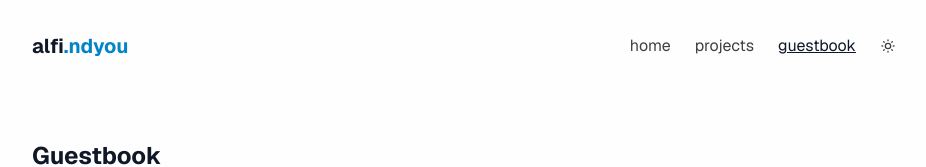
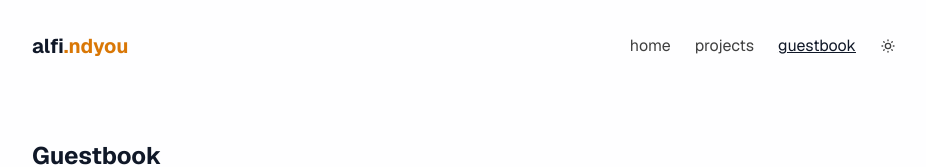
Before and after one commit to syxhri/syxhri.my.id, a Next.js app: page /guestbook in a window 1280 px wide. Shown: the top 167 px of the page, without its empty margins (176-1102 px from the left). Built offline with nearby package versions, Linux system fonts and the light colour scheme; no server answers; the database is empty.

Commit message:
style: switch primary color theme to sunflower vibes

```diff
--- a/src/app/globals.css
+++ b/src/app/globals.css
@@ -3,17 +3,17 @@
 @variant dark (&:where([data-theme="dark"], [data-theme="dark"] *));
 
 @theme {
-  --color-primary-50: #f0f9ff;
-  --color-primary-100: #e0f2fe;
-  --color-primary-200: #bae6fd;
-  --color-primary-300: #7dd3fc;
-  --color-primary-400: #0ea5e9;
-  --color-primary-500: #0284c7;
-  --color-primary-600: #0369a1;
-  --color-primary-700: #075985;
-  --color-primary-800: #0c4a6e;
-  --color-primary-900: #082f49;
-  --color-primary-950: #041c2c;
+  --color-primary-50: #fffbeb;
+  --color-primary-100: #fef3c7;
+  --color-primary-200: #fde68a;
+  --color-primary-300: #fcd34d;
+  --color-primary-400: #fbbf24;
+  --color-primary-500: #d97706;
+  --color-primary-600: #b45309;
+  --color-primary-700: #92400e;
+  --color-primary-800: #78350f;
+  --color-primary-900: #451a03;
+  --color-primary-950: #2b0e00;
 
   --color-shark-50: #f6f6f6;
   --color-shark-100: #e7e7e7;
@@ -34,5 +34,5 @@
 }
 
 .highlight {
-  @apply bg-primary-400 dark:bg-primary-500 text-white px-[0.25rem] font-geist-mono text-sm;
+  @apply bg-primary-200 dark:bg-primary-400 text-neutral-950 px-[0.25rem] font-geist-mono text-sm rounded-xs;
 }
--- a/src/components/button.tsx
+++ b/src/components/button.tsx
@@ -4,7 +4,7 @@ import { cva, VariantProps } from "class-variance-authority";
 const variants = cva('cursor-pointer transition rounded-md py-2 px-4 disabled:pointer-events-none disabled:opacity-50', {
     variants: {
         variant: {
-            primary: 'bg-primary-400 dark:bg-primary-500 hover:bg-primary-500 dark:hover:bg-primary-600 text-white',
+            primary: 'bg-primary-400 hover:bg-primary-500 dark:bg-primary-400 dark:hover:bg-primary-500 text-neutral-950 font-medium',
             danger: 'bg-red-400 hover:bg-red-500 text-white',
             blank: ''
         }
--- a/src/data/projects.ts
+++ b/src/data/projects.ts
@@ -1,5 +1,4 @@
 import { Icon, IconBrandCpp, IconBrandJavascript, IconBrandNextjs, IconBrandNpm, IconBrandPython, IconProps } from "@tabler/icons-react";
-import { IconPostgresql } from "../components/postgresql";
 
 type projectsData = Array<{
     name: string;
@@ -15,7 +14,7 @@ const projects: projectsData = [
     {
         name: 'Jokiwi (Joki Wizee)',
         description: 'A simple web app to manage joki orders, payments, deadlines, and receipts.',
-        technologies: [IconBrandJavascript, IconBrandNpm, IconBrandNextjs, IconPostgresql],
+        technologies: [IconBrandJavascript, IconBrandNpm, IconBrandNextjs],
         links: {
             github: 'https://github.com/syxhri/jokiwi',
             demo: 'https://www.jokiwi.app'
```
Also changed, not shown: 1 other file (tests, documents, lock files or other folders).
